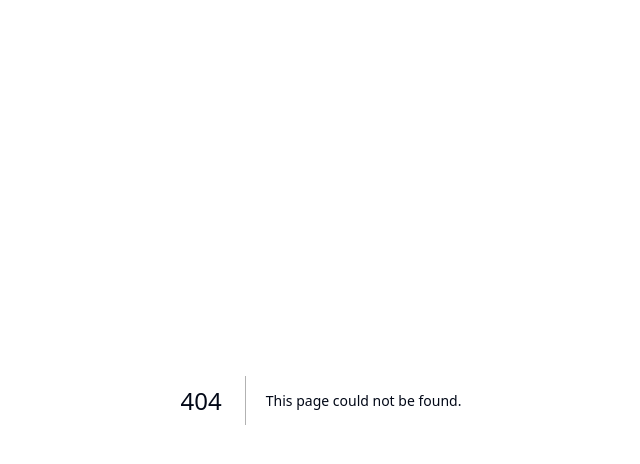
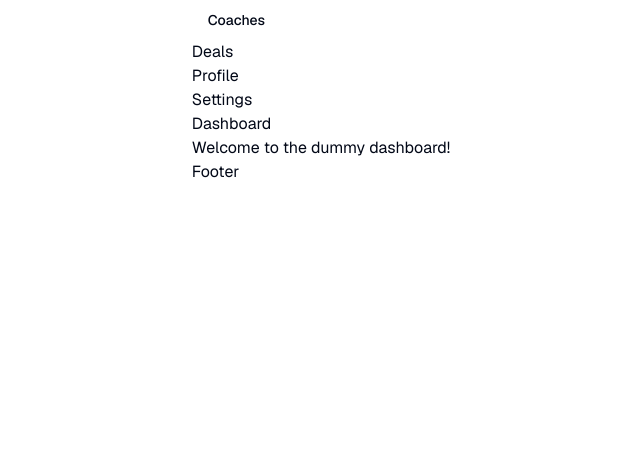
Before and after one commit to Ep1cFIN/IgniteBatchSite, a Next.js app: page /r/dashboard in a window 1280 px wide. Before the commit this address had no page. Shown: the top 464 px of the page, without its empty margins (319-959 px from the left). Built offline with nearby package versions, Linux system fonts and the light colour scheme.

Commit message:
started work on te NAV, links set up, ui needs to be implemented

```diff
--- /dev/null
+++ b/app/r/dashboard/page.tsx
@@ -0,0 +1,13 @@
+import React from 'react';
+
+const DashboardPage: React.FC = () => {
+    return (
+        <div>
+            <h1>Dashboard</h1>
+            <p>Welcome to the dummy dashboard!</p>
+            {/* Add your dashboard components and content here */}
+        </div>
+    );
+};
+
+export default DashboardPage;
--- /dev/null
+++ b/app/r/layout.tsx
@@ -0,0 +1,44 @@
+import Link from "next/link";
+import { buttonVariants } from "@/components/ui/button"
+
+
+export default function DashboardLayout({
+    children,
+  }: {
+    children: React.ReactNode
+  }) {
+    return (
+        <section>
+            <nav>
+                <ul>
+                    <li>
+                        <Link className={buttonVariants({variant: "ghost"})} href="/r/coaches">
+                            Coaches
+                        </Link>
+                    </li>
+                    <li>
+                        <Link href="/r/deals">
+                            Deals
+                        </Link>
+                    </li>
+                    <li>
+                        <Link href="/r/profile">
+                            Profile
+                        </Link>
+                    </li>
+                    <li>
+                        <Link href="/r/settings">
+                            Settings
+                        </Link>
+                    </li>
+                </ul>
+            </nav>
+            <div>
+                <main>{children}</main>
+                <footer>
+                    <p>Footer</p>
+                </footer>
+            </div>
+        </section>
+    );
+}
--- a/components/AuthButton.tsx
+++ b/components/AuthButton.tsx
@@ -14,8 +14,14 @@ export default async function AuthButton() {
 
     const supabase = createClient();
     await supabase.auth.signOut();
-    return redirect("/login");
+    return redirect("/");
   };
+
+  const toDashboard = async () => {
+    "use server";
+
+    return redirect("/r/dashboard");
+  }
 
   return user ? (
     <div className="flex items-center gap-4">
@@ -23,6 +29,11 @@ export default async function AuthButton() {
       <form action={signOut}>
         <button className="py-2 px-4 rounded-md no-underline bg-btn-background hover:bg-btn-background-hover">
           Logout
+        </button>
+      </form>
+      <form action={toDashboard}>
+        <button className="py-2 px-4 rounded-md no-underline bg-btn-background hover:bg-btn-background-hover">
+          To Dashboard
         </button>
       </form>
     </div>
```
Also changed, not shown: package.json (+6 -2 lines), 1 other file (tests, documents, lock files or other folders).
